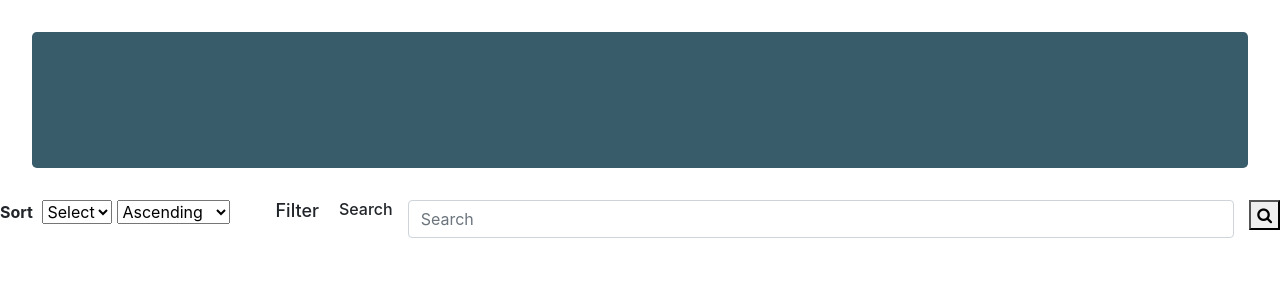
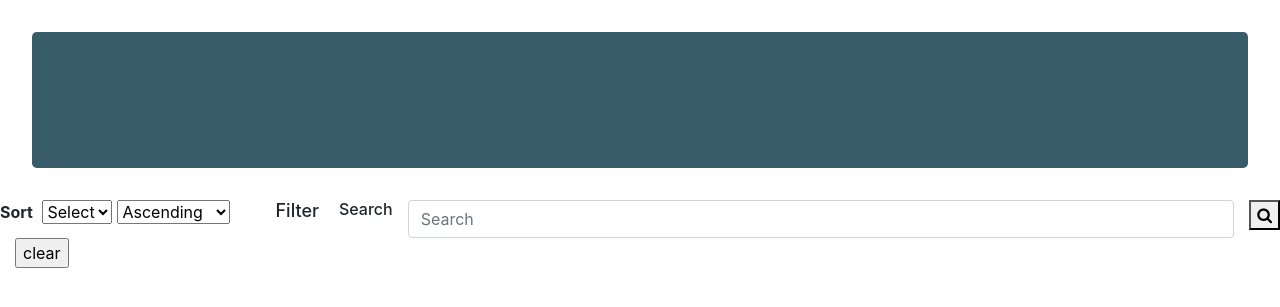
Before and after one commit to mohitg17/university_idb, a Flask app: template idb_app/templates/model.html in a window 1280 px wide. Shown: the part 58-365 px from the top of the page. Run offline with Flask 2, Linux system fonts and the light colour scheme; the template is opened without the code that fills it, so the values that code supplies are empty; some libraries are stand-ins or nearby versions.

Commit message:
add button to clear

```diff
--- a/idb_app/templates/model.html
+++ b/idb_app/templates/model.html
@@ -150,6 +150,9 @@
             </div>
         </div>
     </form>
+    <form>
+        <input type="submit" value="clear" />
+    </form>
     <br />
     <div id="place_for_suggestions">
     </div>
```
